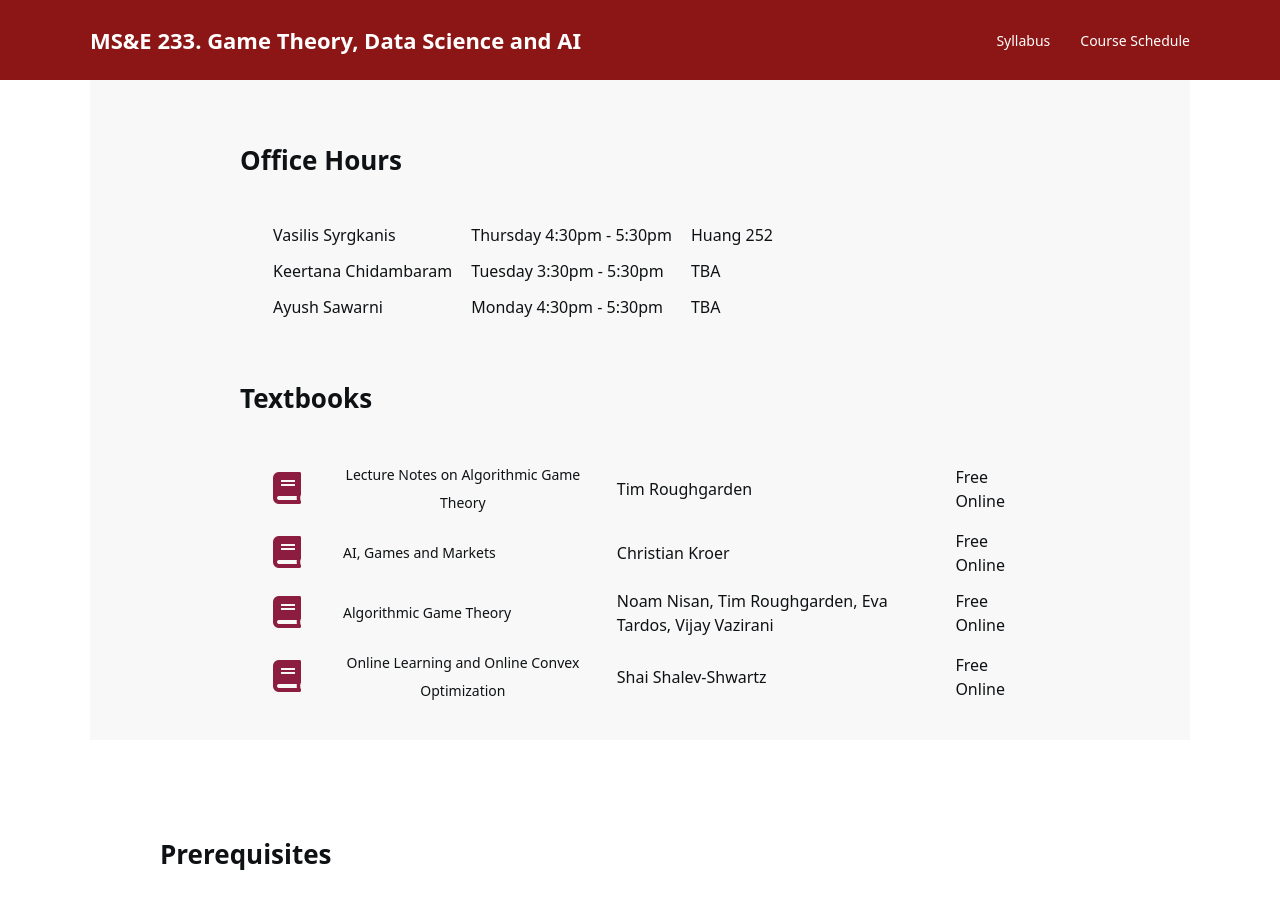
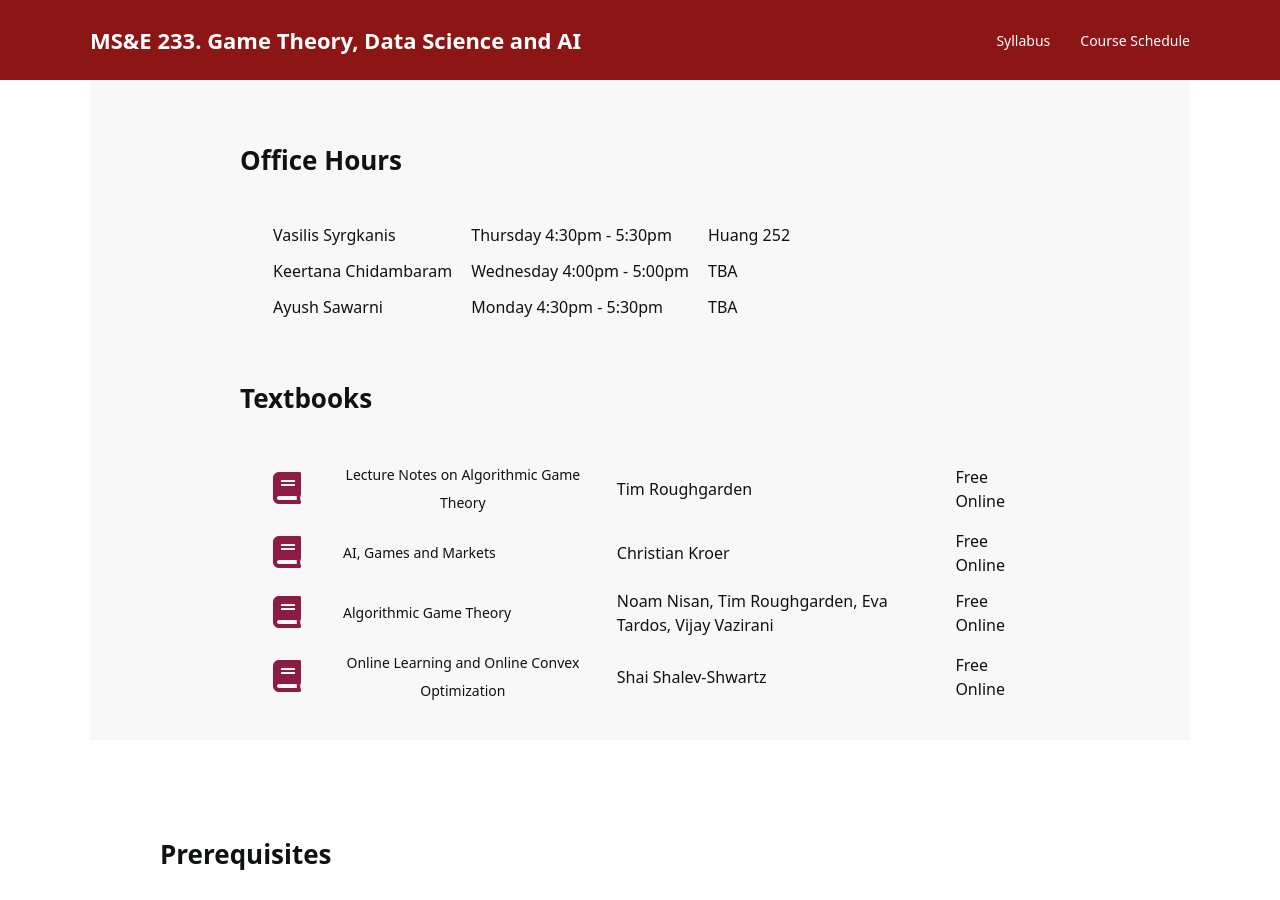
Before and after one commit to stanford-msande233/spring26, a Jekyll site: the page built from index.md, in a window 1280 px wide and 900 px high, scrolled down 1173 px. Built offline with Jekyll 4.4.1, drawn with Linux system fonts in a browser that asks for light colours; nearby versions of some CDN libraries; a style sheet for code colours, icons or effects is not loaded.

Commit message:
Update office hours for Keertana Chidambaram

```diff
--- a/index.md
+++ b/index.md
@@ -30,7 +30,7 @@ instructor:
    title: CA, MS&E PhD student
    email: vck@stanford.edu
    website_url:
-   office_hours_times: Tuesday 3:30pm - 5:30pm
+   office_hours_times: Wednesday 4:00pm - 5:00pm
    office_hours_location: TBA
    office_hours_app_url:
    github_url:
```
